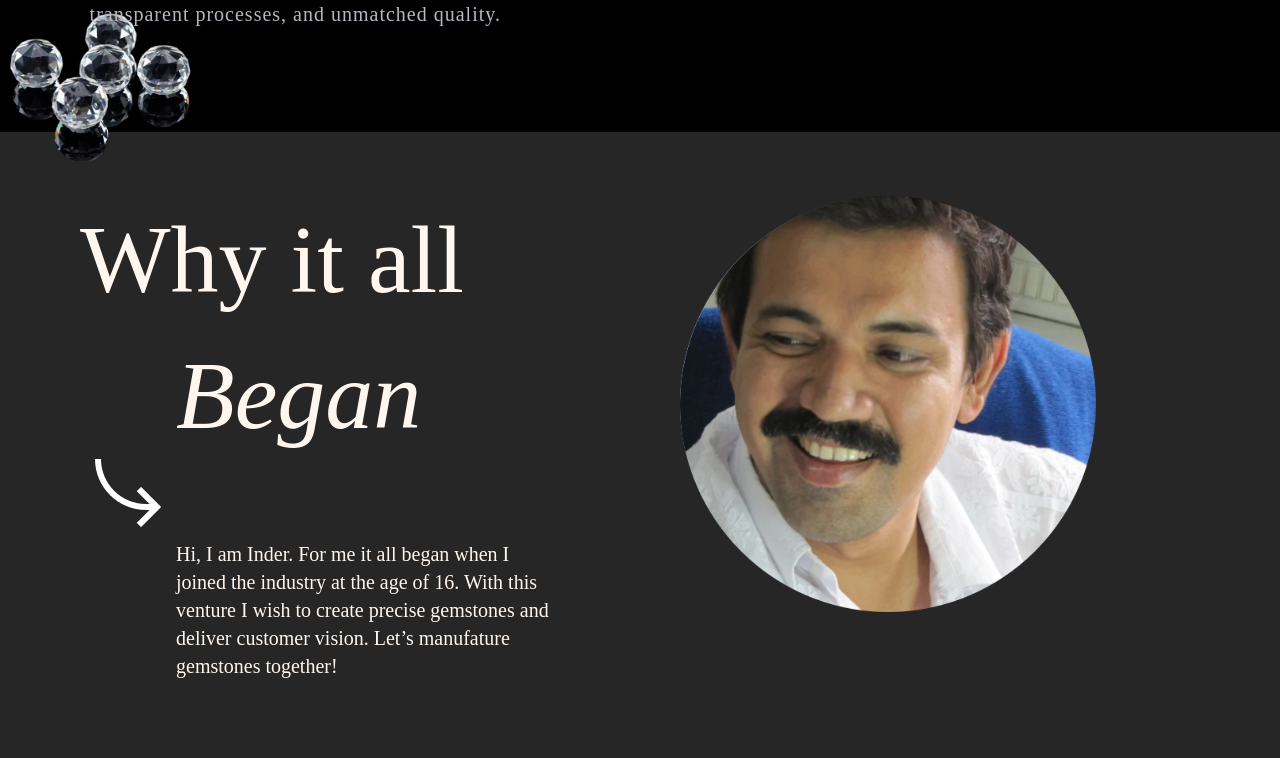
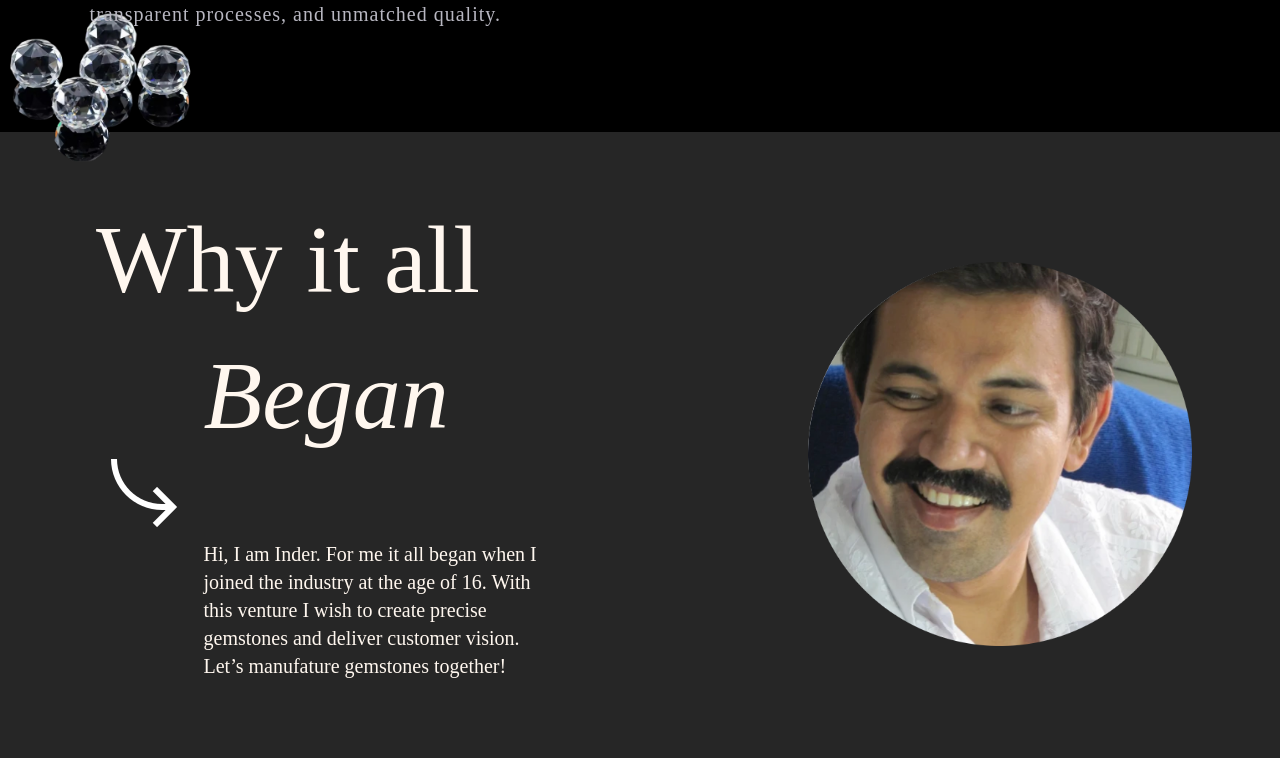
Before and after one commit to JatinMehta007/Freelance-project, a React (Vite) app: page / in a window 1280 px wide. Shown: the part 1902-2660 px from the top of the page. Built offline with nearby package versions, Linux system fonts and the light colour scheme; a web font is replaced by a local one.

Commit message:
Add justify-center

```diff
--- a/src/pages/About.jsx
+++ b/src/pages/About.jsx
@@ -65,22 +65,22 @@ export const About = () => {
         style={{ fontFamily: '"Times New Roman", Times, serif' }}
         className="grid grid-cols-1 md:grid-cols-[50%_50%] gap-10 bg-neutral-800"
       >
-        <div className="text-left text-[#FFF7EF] m-20 mt-20">
+        <div className="text-left text-[#FFF7EF] m-24 mt-20">
           <p className="text-8xl  mb-4">Why it all</p>
-          <p className="text-8xl ml-[20%] italic mt-10">Began</p>
+          <p className="text-8xl ml-[24%] italic mt-10">Began</p>
           <img src="/arrow.png" alt="" className="text-white absolute" />
-          <p className="text-xl w-[80%] mt-24 ml-[20%] ">
+          <p className="text-xl w-[80%] mt-24 ml-[24%] ">
             Hi, I am Inder. For me it all began when I joined the industry at
             the age of 16. With this venture I wish to create precise gemstones
             and deliver customer vision. Let’s manufature gemstones together!
           </p>
         </div>
 
-        <div className="relative top-16">
+        <div className="flex justify-center items-center">
           <img
             src="/about6.png"
             alt="Vision Visual"
-            className="  object-cover w-[65%] right-0"
+            className="  object-cover w-[60%] right-0"
           />
 
         </div>
```
